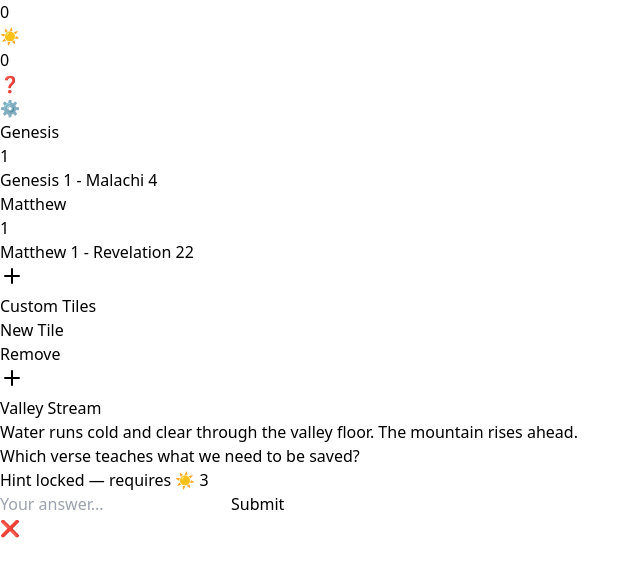
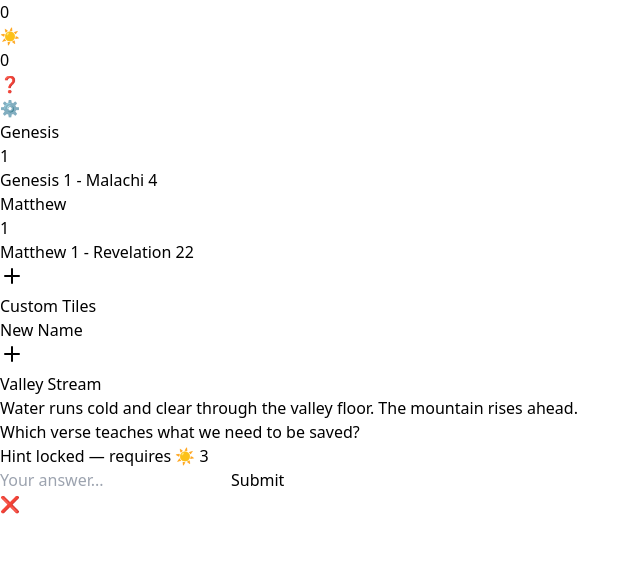
Before and after one commit to Log0ns/ScripturePlan, a React (Vite) app: page / in a window 1280 px wide. Both pictures are taken after a click on the button 12 px from the left and 330 px from the top of the page. Shown: the top 576 px of the page, without its empty margins (0-640 px from the left). Built offline with nearby package versions, Linux system fonts and the light colour scheme.

Commit message:
Add custom tile functionality and settings

```diff
--- a/src/ScripturePlan.tsx
+++ b/src/ScripturePlan.tsx
@@ -110,6 +110,9 @@ export default function ScriptureReader() {
   const [icons, setIcons] = useState([]);
   const [selectedIcon, setSelectedIcon] = useState(null);
   const [showSettings, setShowSettings] = useState(false);
+  const [showCustomSettings, setShowCustomSettings] = useState(false);
+  const [selectedCustomTile, setSelectedCustomTile] = useState<CustomTile | null>(null);
+  const [customInput, setCustomInput] = useState('');
   const [longPressTimer, setLongPressTimer] = useState(null);
   const [timeOfDay, setTimeOfDay] = useState(getTimeOfDay());
   const [touchMoved, setTouchMoved] = useState(false);
@@ -135,9 +138,14 @@ export default function ScriptureReader() {
     return 0;
   });
   const [revealedHints, setRevealedHints] = useState<{ [key: number]: boolean }>({});
-  const [customTiles, setCustomTiles] = useState<
-      { id: number; label: string }[]
-    >([]);
+
+  type CustomTile = {
+    id: number;
+    items: string[];
+    index: number;
+  };
+
+  const [customTiles, setCustomTiles] = useState<CustomTile[]>([]);
 
   type Question = {
     id: number;
@@ -378,6 +386,27 @@ export default function ScriptureReader() {
     setShowSettings(true);
   };
 
+  const advanceCustomTile = (tile: CustomTile) => {
+    if (tile.items.length === 0) return tile;
+
+    return {
+      ...tile,
+      index: (tile.index + 1) % tile.items.length
+    };
+  };
+
+  const handleCustomTap = (tile: CustomTile) => {
+    setCustomTiles(customTiles.map(t =>
+      t.id === tile.id ? advanceCustomTile(t) : t
+    ));
+  };
+
+  const handleCustomLongPress = (tile: CustomTile) => {
+    setSelectedCustomTile(tile);
+    setCustomInput(tile.items.join('\n'));
+    setShowCustomSettings(true);
+  };
+
   const handleTouchStart = (icon) => {
     const timer = setTimeout(() => handleLongPress(icon), 500);
     setLongPressTimer(timer);
@@ -421,9 +450,10 @@ export default function ScriptureReader() {
   const addCustomTile = () => {
     if (customTiles.length >= 10) return;
 
-    const newTile = {
+    const newTile: CustomTile = {
       id: Math.max(0, ...customTiles.map(t => t.id)) + 1,
-      label: 'New Tile'
+      items: ['New Name'],
+      index: 0
     };
 
     setCustomTiles([...customTiles, newTile]);
@@ -626,27 +656,45 @@ export default function ScriptureReader() {
                   <div
                     key={tile.id}
                     className={`aspect-square ${getIconColor(timeOfDay)} backdrop-blur-md rounded-2xl shadow-xl
-                      flex flex-col items-center justify-center text-center px-4 cursor-pointer`}
-                    onClick={() => {
-                      const newLabel = prompt('Edit tile text:', tile.label);
-                      if (newLabel !== null) {
-                        updateCustomTileLabel(tile.id, newLabel);
-                      }
+                      flex items-center justify-center text-center px-4 cursor-pointer select-none`}
+                    onTouchStart={(e) => {
+                      setTouchMoved(false);
+                      setLongPressTriggered(false);
+                      e.target.dataset.startTime = e.timeStamp;
+                      const timer = setTimeout(() => {
+                        setLongPressTriggered(true);
+                        handleCustomLongPress(tile);
+                      }, 500);
+                      setLongPressTimer(timer);
+                    }}
+                    onTouchMove={() => {
+                      setTouchMoved(true);
+                      if (longPressTimer) clearTimeout(longPressTimer);
+                    }}
+                    onTouchEnd={(e) => {
+                      e.preventDefault();
+                      if (longPressTimer) clearTimeout(longPressTimer);
+                      if (!touchMoved && !longPressTriggered) handleCustomTap(tile);
+                    }}
+                    onMouseDown={() => {
+                      setLongPressTriggered(false);
+                      const timer = setTimeout(() => {
+                        setLongPressTriggered(true);
+                        handleCustomLongPress(tile);
+                      }, 500);
+                      setLongPressTimer(timer);
+                    }}
+                    onMouseUp={() => {
+                      if (longPressTimer) clearTimeout(longPressTimer);
+                      if (!longPressTriggered) handleCustomTap(tile);
+                    }}
+                    onMouseLeave={() => {
+                      if (longPressTimer) clearTimeout(longPressTimer);
                     }}
                   >
-                    <div className="text-base font-medium text-slate-700">
-                      {tile.label}
+                    <div className="text-base font-medium text-slate-700 whitespace-pre-wrap">
+                      {tile.items[tile.index] || ''}
                     </div>
-
-                    <button
-                      onClick={(e) => {
-                        e.stopPropagation();
-                        deleteCustomTile(tile.id);
-                      }}
-                      className="mt-3 text-xs text-red-500 hover:text-red-700"
-                    >
-                      Remove
-                    </button>
                   </div>
                 ))}
 
@@ -997,6 +1045,68 @@ export default function ScriptureReader() {
           </div>
         </div>
       )}
+
+      {/* Custom Tiles Settings Modal */}
+      {showCustomSettings && selectedCustomTile && (
+        <div className="fixed inset-0 bg-black bg-opacity-50 flex items-end z-50">
+          <div className="bg-white w-full rounded-t-3xl p-6 pb-8 max-h-[80vh] overflow-y-auto">
+            <div className="flex justify-between items-center mb-6">
+              <h2 className="text-xl font-medium text-slate-800">
+                Custom Tile Settings
+              </h2>
+              <button
+                onClick={() => setShowCustomSettings(false)}
+                className="text-slate-400 hover:text-slate-600"
+              >
+                <X className="w-6 h-6" />
+              </button>
+            </div>
+
+            <label className="text-sm font-medium text-slate-600 mb-2 block">
+              Tile Items (one per line)
+            </label>
+
+            <textarea
+              value={customInput}
+              onChange={(e) => setCustomInput(e.target.value)}
+              rows={8}
+              className="w-full p-3 border border-slate-200 rounded-xl text-slate-800"
+            />
+
+            <button
+              onClick={() => {
+                const items = customInput
+                  .split('\n')
+                  .map(s => s.trim())
+                  .filter(Boolean);
+
+                setCustomTiles(customTiles.map(t =>
+                  t.id === selectedCustomTile.id
+                    ? { ...t, items, index: 0 }
+                    : t
+                ));
+
+                setShowCustomSettings(false);
+                setSelectedCustomTile(null);
+              }}
+              className="mt-6 w-full p-3 bg-blue-500 text-white rounded-xl font-medium hover:bg-blue-600"
+            >
+              Save
+            </button>
+
+            <button
+              onClick={() => {
+                setCustomTiles(customTiles.filter(t => t.id !== selectedCustomTile.id));
+                setShowCustomSettings(false);
+                setSelectedCustomTile(null);
+              }}
+              className="mt-3 w-full p-3 bg-red-50 text-red-600 rounded-xl font-medium hover:bg-red-100"
+            >
+              Delete Tile
+            </button>
+          </div>
+        </div>
+      )}
     </div>
   );
 }
```
